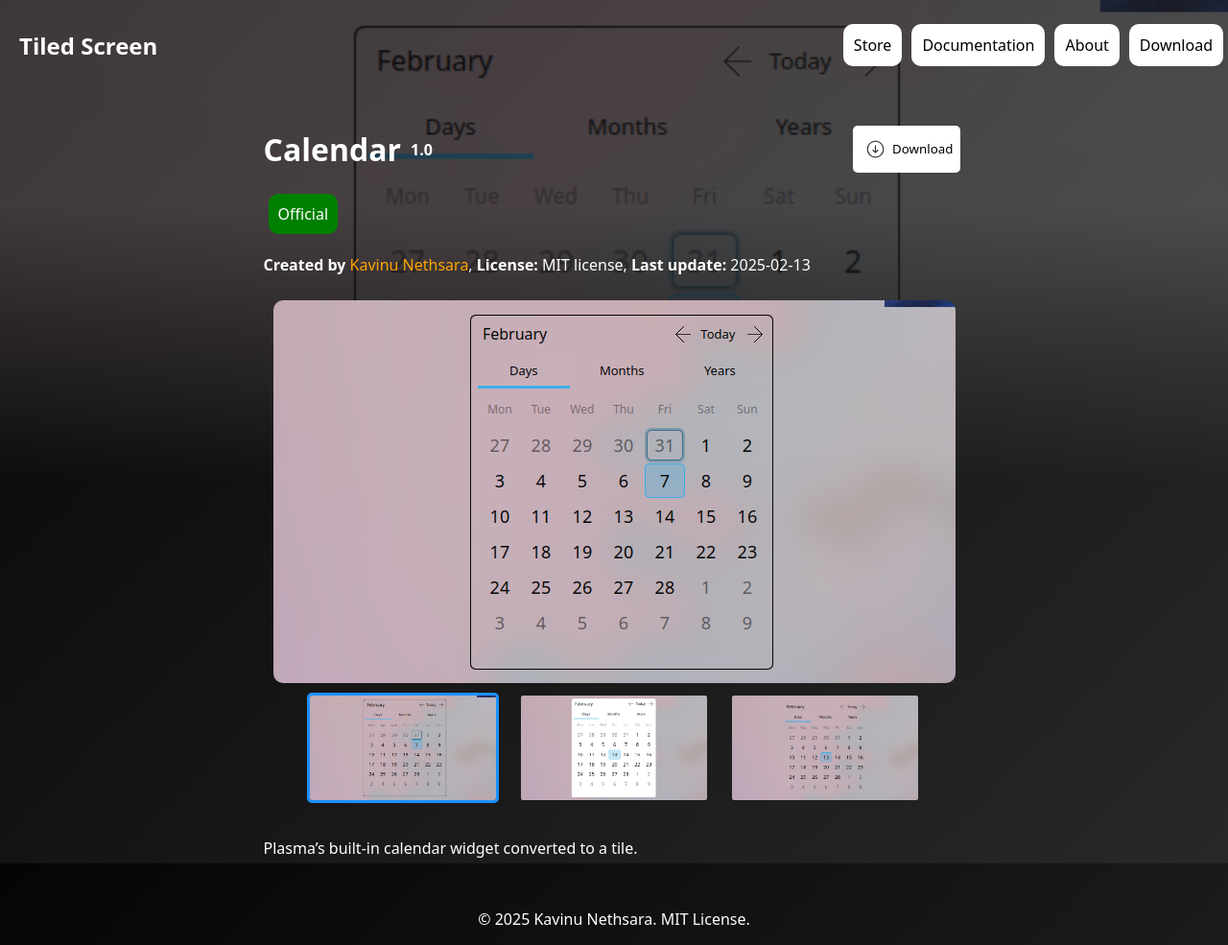
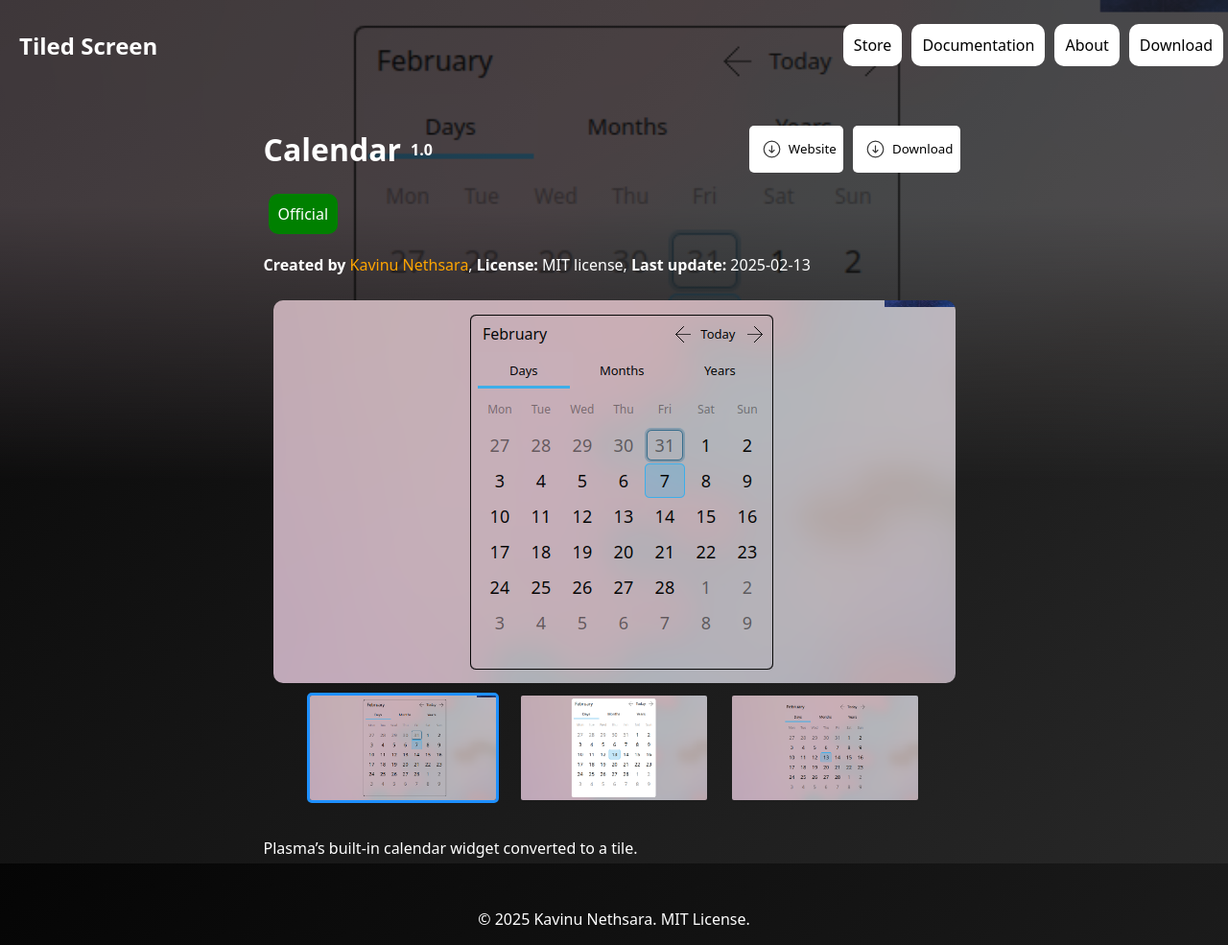
Before and after one commit to kavinunethsara/tiledscreen, a Jekyll site: the page built from site/_tiles/com.github.kavinunethsara.calendar.markdown, in a window 1280 px wide. Shown: the whole page at 96% size. Built offline with Jekyll 4.4.1, drawn with Linux system fonts in a browser that asks for light colours.

Commit message:
Site Metadata

```diff
--- a/site/_layouts/page.html
+++ b/site/_layouts/page.html
@@ -6,6 +6,17 @@
 <head>
     <meta charset="UTF-8">
     <meta name="viewport" content="width=device-width, initial-scale=1.0">
+    {% if page.domain %}
+    <meta name=" description" content= "{{page.excerpt}}" />
+    {% else %}
+    <meta name=" description" content= "Tiled Screen, a tile based launcher for KDE PLasma 6." />
+    {% endif %}
+    <meta property=”og:title” content="Tiled Screen : {{ page.title }}" />
+    {% if page.domain %}
+    <meta property=”og:image” content="/assets/images/tiles/{{page.domain}}/{{page.thumbnail}}" />
+    {% elsif page.cover %}
+    <meta property=”og:image” content="{{page.cover}}" />
+    {% endif %}
     <link rel="stylesheet" href="/assets/css/styles.css">
     <title>Tiled Screen : {{ page.title }}</title>
 </head>
--- a/site/_layouts/post.html
+++ b/site/_layouts/post.html
@@ -10,6 +10,11 @@
     <h1 class="nowrap"> {{ page.title }} </h1>
     <h4 class="spaced center-content nowrap"> {{ page.version }} </h4>
     <span class="flex stretch-width"> <!-- Separator --> </span>
+    {% if page.website %}
+    <a href="{{ page.website }}">
+        <button class="center-content"> <img src="/assets/images/edit-download.svg" class="icon" /> Website </button>
+    </a>
+    {% endif %}
     <a href="{{ page.download }}">
         <button class="center-content"> <img src="/assets/images/edit-download.svg" class="icon" /> Download </button>
     </a>
--- a/site/_tiles/com.github.kavinunethsara.calendar.markdown
+++ b/site/_tiles/com.github.kavinunethsara.calendar.markdown
@@ -12,7 +12,7 @@
 author: Kavinu Nethsara
 email: kavinunethsarakoswattage@gmail.com
 license: MIT license
-website:
+website: https://github.com/kavinunethsara/calendarTile/
 tags: official calendar time date
 
 last-update: 2025-02-13
--- a/site/changelog.markdown
+++ b/site/changelog.markdown
@@ -1,6 +1,7 @@
 ---
 layout: article
 title: Release 1.0
+cover: "/assets/images/article-front.png"
 ---
 
 <img class="background" src="/assets/images/article-front.png" />
--- a/site/index.markdown
+++ b/site/index.markdown
@@ -4,4 +4,5 @@
 
 layout: home
 title: Home
+cover: "/assets/images/article-front.png"
 ---
--- a/site/store.markdown
+++ b/site/store.markdown
@@ -1,6 +1,7 @@
 ---
 layout: default
 title: Store
+cover: "/assets/images/article-front.png"
 ---
 <img class="background" src="/assets/images/article-front.png" />
 
```
